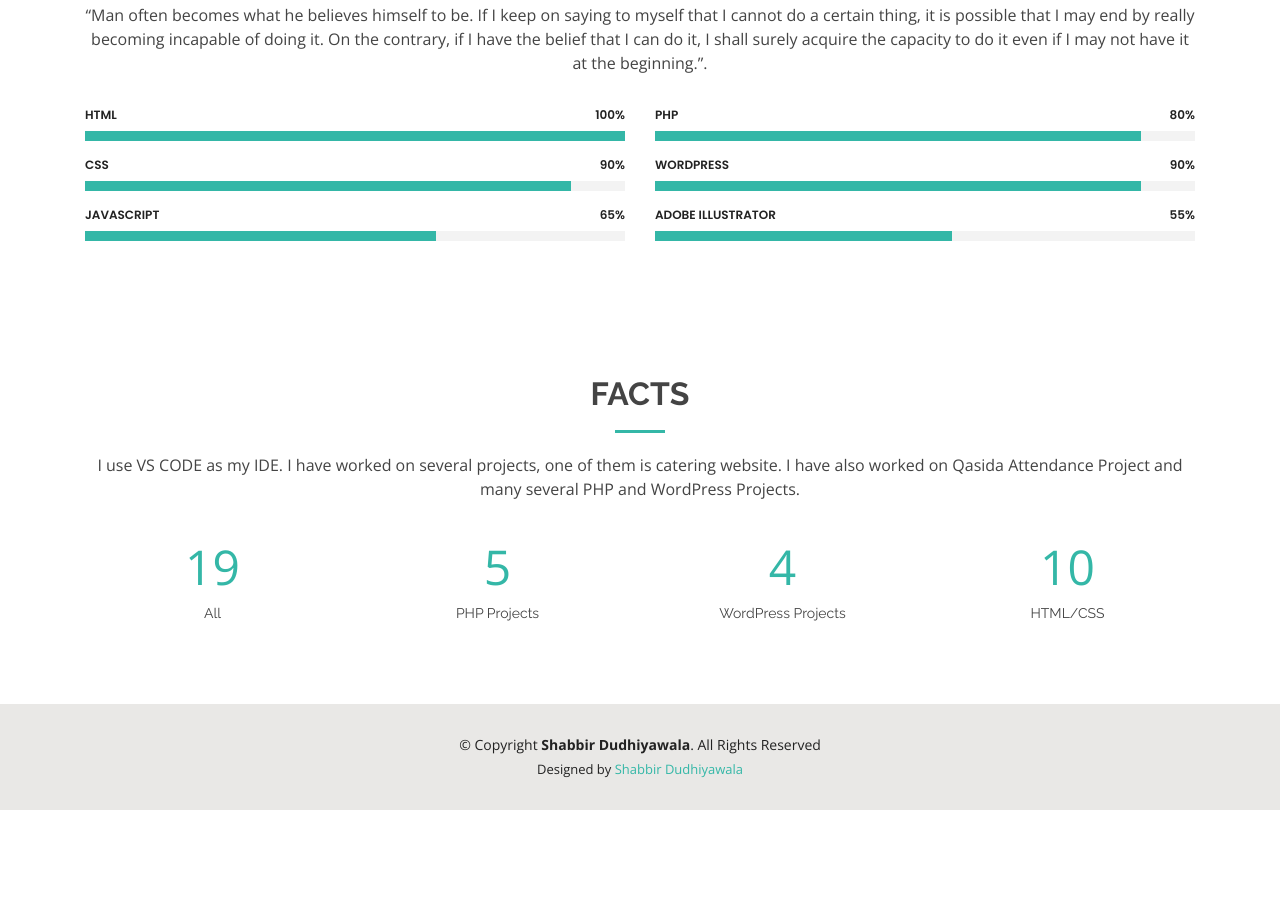
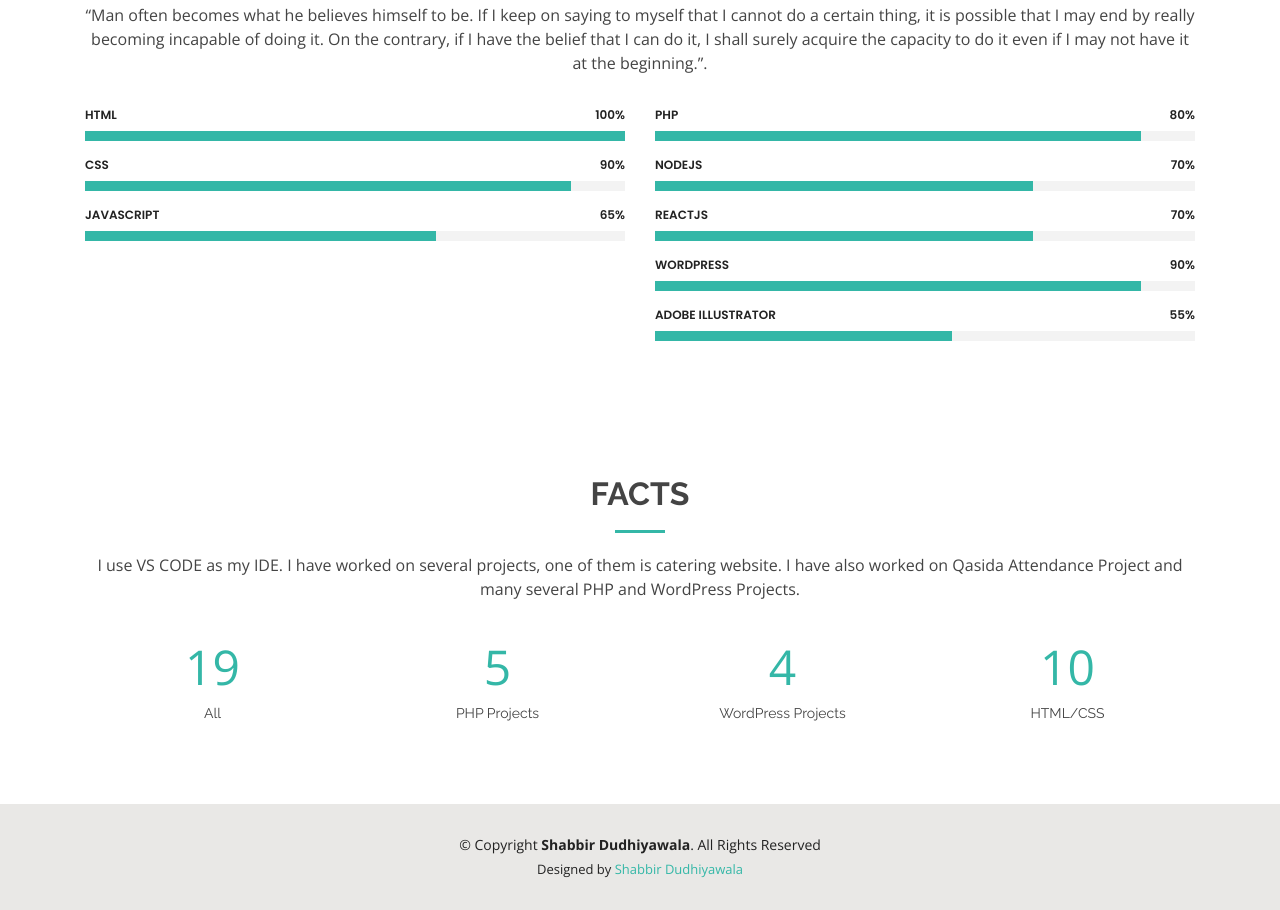
Before and after one commit to Shabbir-Dudhiyawala/Shabbir-Dudhiyawala.github.io, a plain HTML site: page about.html in a window 1280 px wide. Shown: the part 769-1679 px from the top of the page. Before the commit the page ends 1579 px from the top, so only its background shows below. Drawn offline with nearby package versions, Linux system fonts and the light colour scheme.

Commit message:
Update about.html

```diff
--- a/about.html
+++ b/about.html
@@ -190,7 +190,22 @@
                                 </div>
                             </div>
                         </div>
-
+                        <div class="progress">
+                            <span class="skill">Nodejs <i class="val">70%</i></span>
+                            <div class="progress-bar-wrap">
+                                <div class="progress-bar" role="progressbar" aria-valuenow="70" aria-valuemin="0"
+                                    aria-valuemax="100">
+                                </div>
+                            </div>
+                        </div>
+                        <div class="progress">
+                            <span class="skill">Reactjs <i class="val">70%</i></span>
+                            <div class="progress-bar-wrap">
+                                <div class="progress-bar" role="progressbar" aria-valuenow="70" aria-valuemin="0"
+                                    aria-valuemax="100">
+                                </div>
+                            </div>
+                        </div>
                         <div class="progress">
                             <span class="skill">WordPress <i class="val">90%</i></span>
                             <div class="progress-bar-wrap">
```
